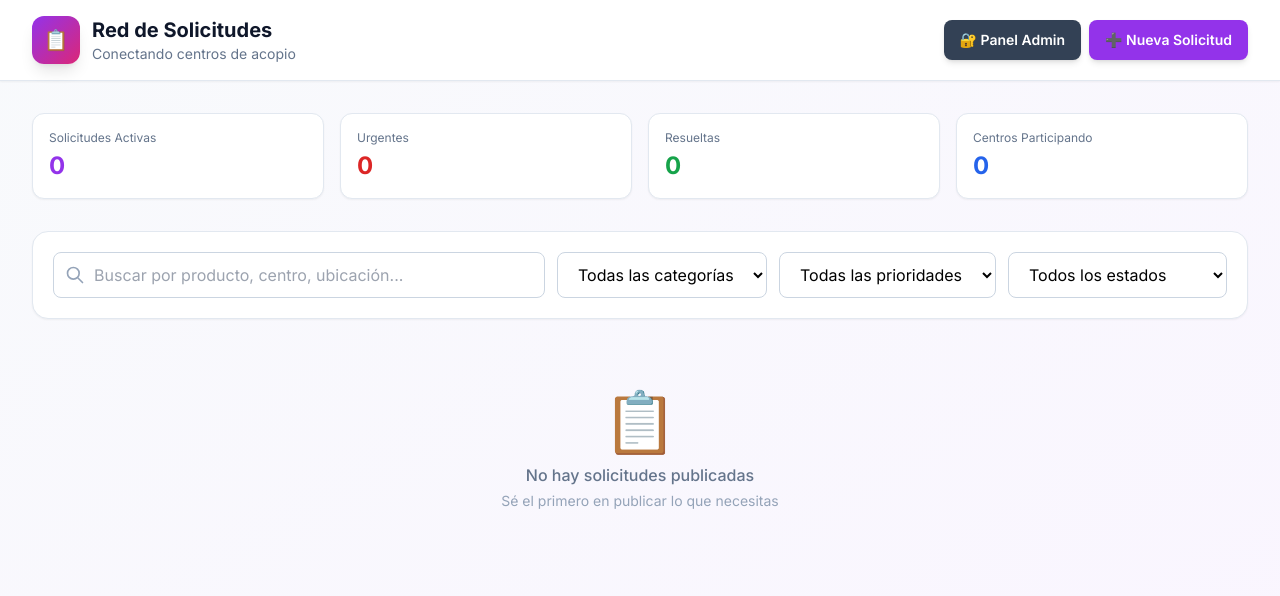
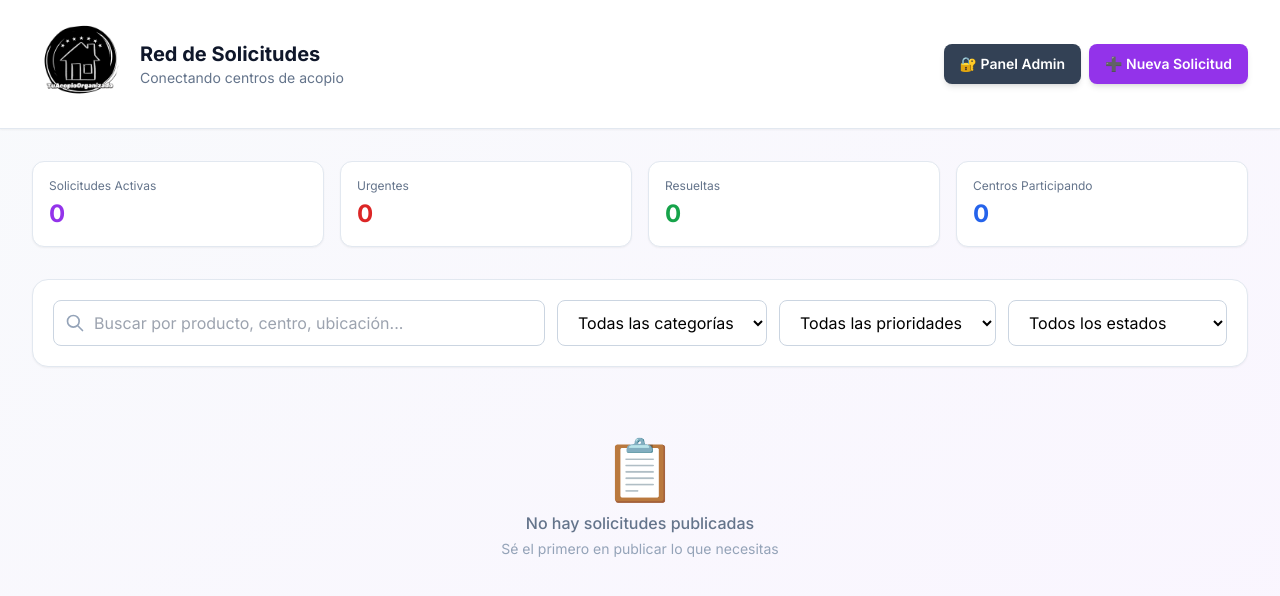
Before and after one commit to JD277/TuAcopioOrganizado, a website: page solicitudes.html in a window 1280 px wide. Drawn offline with nearby package versions, Linux system fonts and the light colour scheme.

Commit message:
Assets incluidos (logo), y se añadió a todas las vistas

```diff
--- a/solicitudes.html
+++ b/solicitudes.html
@@ -21,7 +21,7 @@
         <div class="max-w-7xl mx-auto px-4 sm:px-6 lg:px-8 py-4">
             <div class="flex items-center justify-between flex-wrap gap-3">
                 <div class="flex items-center gap-3">
-                    <div class="w-12 h-12 bg-gradient-to-br from-purple-600 to-pink-600 rounded-xl flex items-center justify-center text-white font-bold text-xl shadow-lg">📋</div>
+                    <img src="Assets/asa.png" class="w-24 h-24 rounded-full object-cover" alt="TuAcopioOrganizado">
                     <div>
                         <h1 class="text-xl font-bold text-slate-900">Red de Solicitudes</h1>
                         <p class="text-sm text-slate-500">Conectando centros de acopio</p>
```
Also changed, not shown: index.html (+1 -1 lines), registro.html (+1 -1 lines), Assets/asa.png (added).
